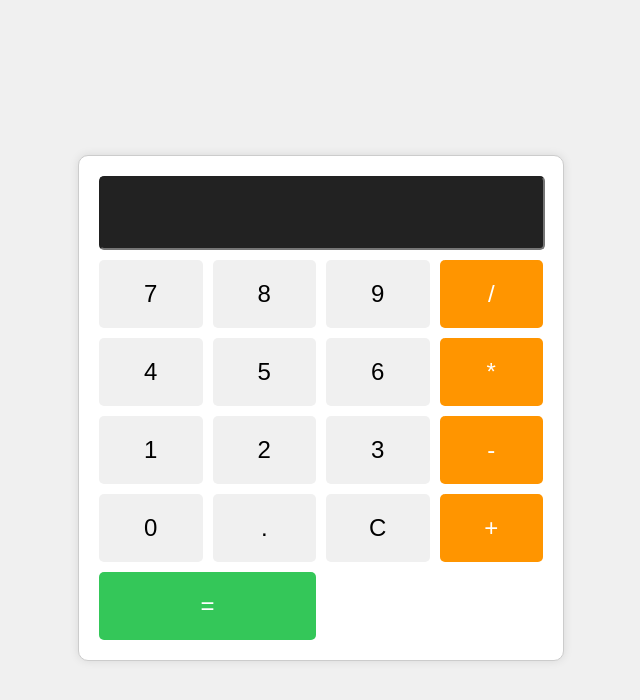
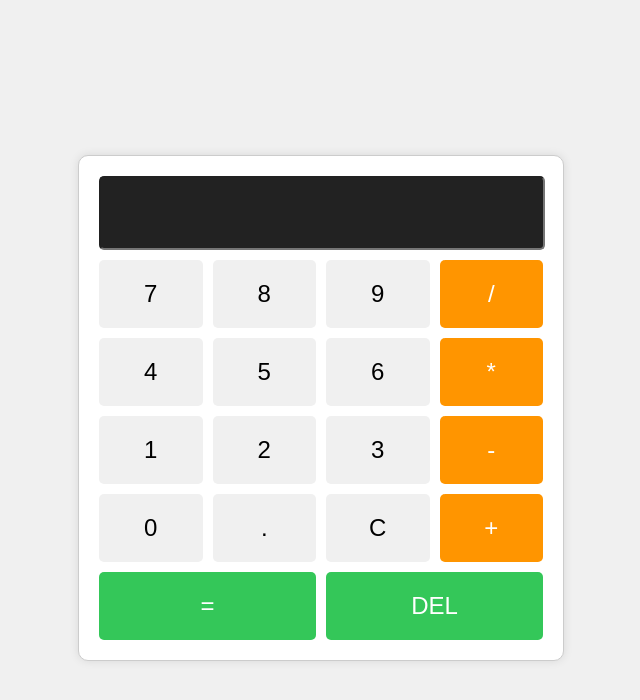
Before and after one commit to Emran71/Calculator_js, a plain HTML site: page index.html in a window 1280 px wide. Shown: the whole page, without its empty margins (319-959 px from the left). Drawn offline with Linux system fonts and the light colour scheme.

Commit message:
add delete button functionality

```diff
--- a/index.html
+++ b/index.html
@@ -28,6 +28,8 @@
             <input type="button" class="button" value="C" onclick="display.value = '' ">
             <input type="button" class="button operator" value="+" onclick="display.value += '+' ">
             <input type="button" class="button equal" value="=" onclick="display.value =eval(display.value) ">
+            <input type="button" class="button equal" value="DEL" onclick="display.value =display.value.toString().slice(0,-1)">
+
         </div>
     </div>
 </body>
```
